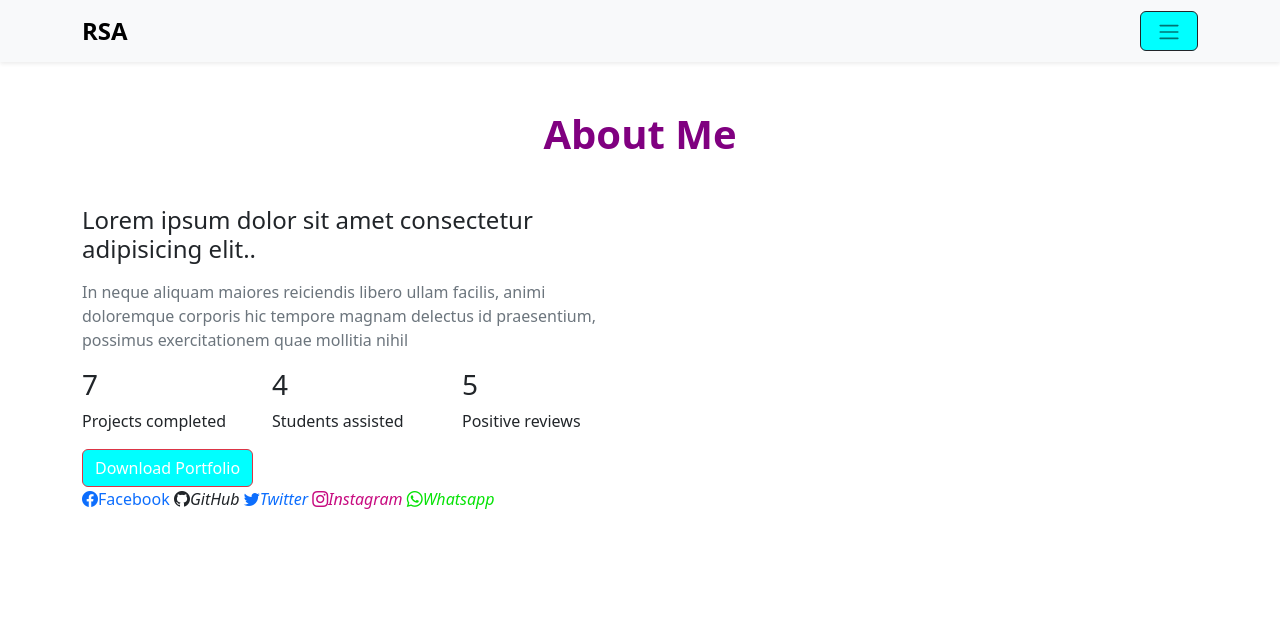
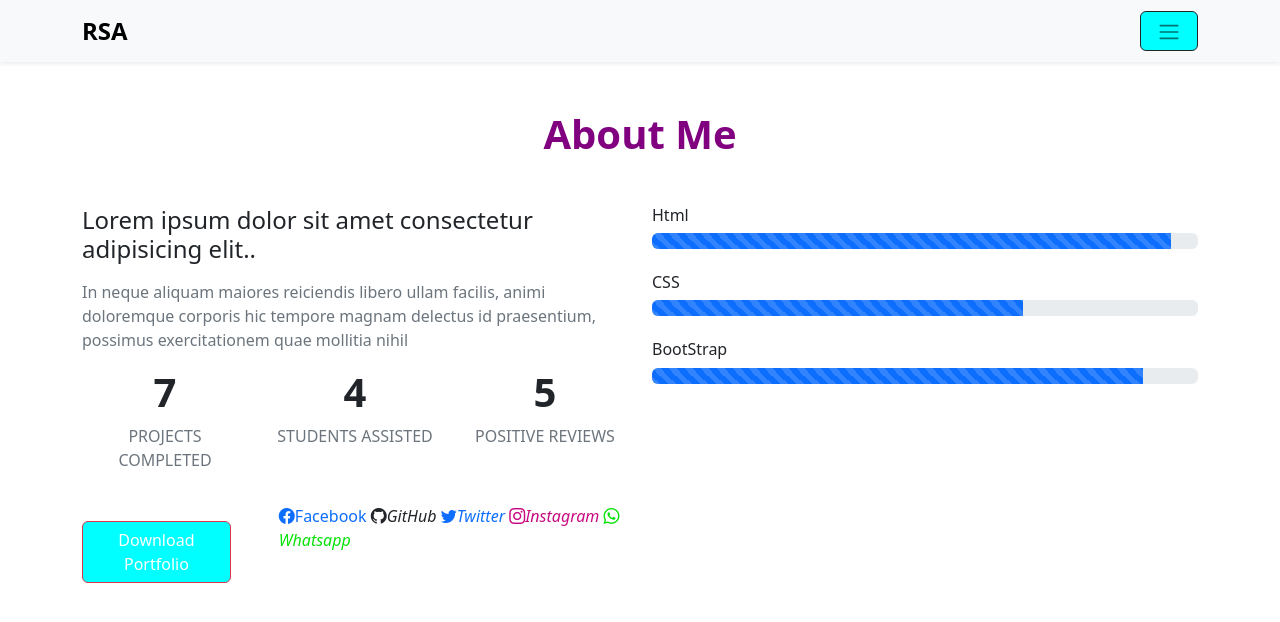
Before and after one commit to ManakiX/Portfolio, a plain HTML site: page html/about.html in a window 1280 px wide. Drawn offline with nearby package versions, Linux system fonts and the light colour scheme; some icons are missing.

Commit message:
animated bars

```diff
--- a/html/about.html
+++ b/html/about.html
@@ -45,30 +45,30 @@
                 <h2 class="fs-4 mb-3">Lorem ipsum dolor sit amet consectetur adipisicing elit..</h2>
                     <p class="text-muted"> In neque aliquam maiores reiciendis libero ullam facilis, animi doloremque corporis hic tempore magnam delectus id praesentium, possimus exercitationem quae mollitia nihil</p>
             </div>
-            <div class="row">
+            <div class="row text-center text-uppercase my-3">
                 <div class="col-sm-4">
                     <div class="fact-item">
-                        <h3>7</h3>
-                        <p>Projects completed</p>
+                        <h3 class="fs-1 fw-bold">7</h3>
+                        <p class="text-muted">Projects completed</p>
                     </div>
                 </div>
                 <div class="col-sm-4">
                     <div class="fact-item">
-                        <h3>4</h3>
-                        <p>Students assisted</p>
+                        <h3 class="fs-1 fw-bold">4</h3>
+                        <p class="text-muted">Students assisted</p>
                     </div>
                 </div>
                 <div class="col-sm-4">
                     <div class="fact-item">
-                        <h3>5</h3>
-                        <p>Positive reviews</p>
+                        <h3 class="fs-1 fw-bold">5</h3>
+                        <p class="text-muted">Positive reviews</p>
                     </div>
                 </div>
             </div>
             <div class="row">
-                <div class="col-lg-12">
-                    <a href="#" class="btn btn-danger btn-danger">Download Portfolio</a>
-                    <div class="mb-5 justify-content-center">
+                <div class="col-lg-12 d-flex align-items-center">
+                    <a href="#" class="btn btn-danger btn-danger me-5">Download Portfolio</a>
+                    <div class="mb-5">
                         <a href="https://www.facebook.com/lukhanyiso.nk" class="text-decoration-none">
                             <i class="bi bi-facebook"></i>Facebook</a>
                         <a href="https://github.com/ManakiX" class="text-decoration-none">
@@ -84,6 +84,27 @@
             </div>
         </div>
         <div class="col-md-6">
+            <div class="skill-item mb-4">
+                <h3 class="fs-6">Html</h3>
+                <div class="progress" style="height: p5x;">
+                    <div class="progress-bar progress-bar-striped progress-bar-animated" role="progressbar" aria-label="Example 1px high" style="width: 95%;" aria-valuenow="25" aria-valuemin="0" aria-valuemax="100">
+                    </div>
+                </div>
+            </div>
+            <div class="skill-item mb-4">
+                <h3 class="fs-6">CSS</h3>
+                <div class="progress" style="height: p5x;">
+                    <div class="progress-bar progress-bar-striped progress-bar-animated" role="progressbar" aria-label="Example 1px high" style="width: 68%;" aria-valuenow="25" aria-valuemin="0" aria-valuemax="100">
+                    </div>
+                </div>
+            </div>
+            <div class="skill-item mb-4">
+                <h3 class="fs-6">BootStrap</h3>
+                <div class="progress" style="height: p5x;">
+                    <div class="progress-bar bg progress-bar-striped progress-bar-animated" role="progressbar" aria-label="Example 1px high" style="width: 90%;" aria-valuenow="25" aria-valuemin="0" aria-valuemax="100">
+                    </div>
+                </div>
+            </div>
         </div>
     </div>
 </div>
```
Also changed, not shown: style/style.css (line endings or trailing spaces).
